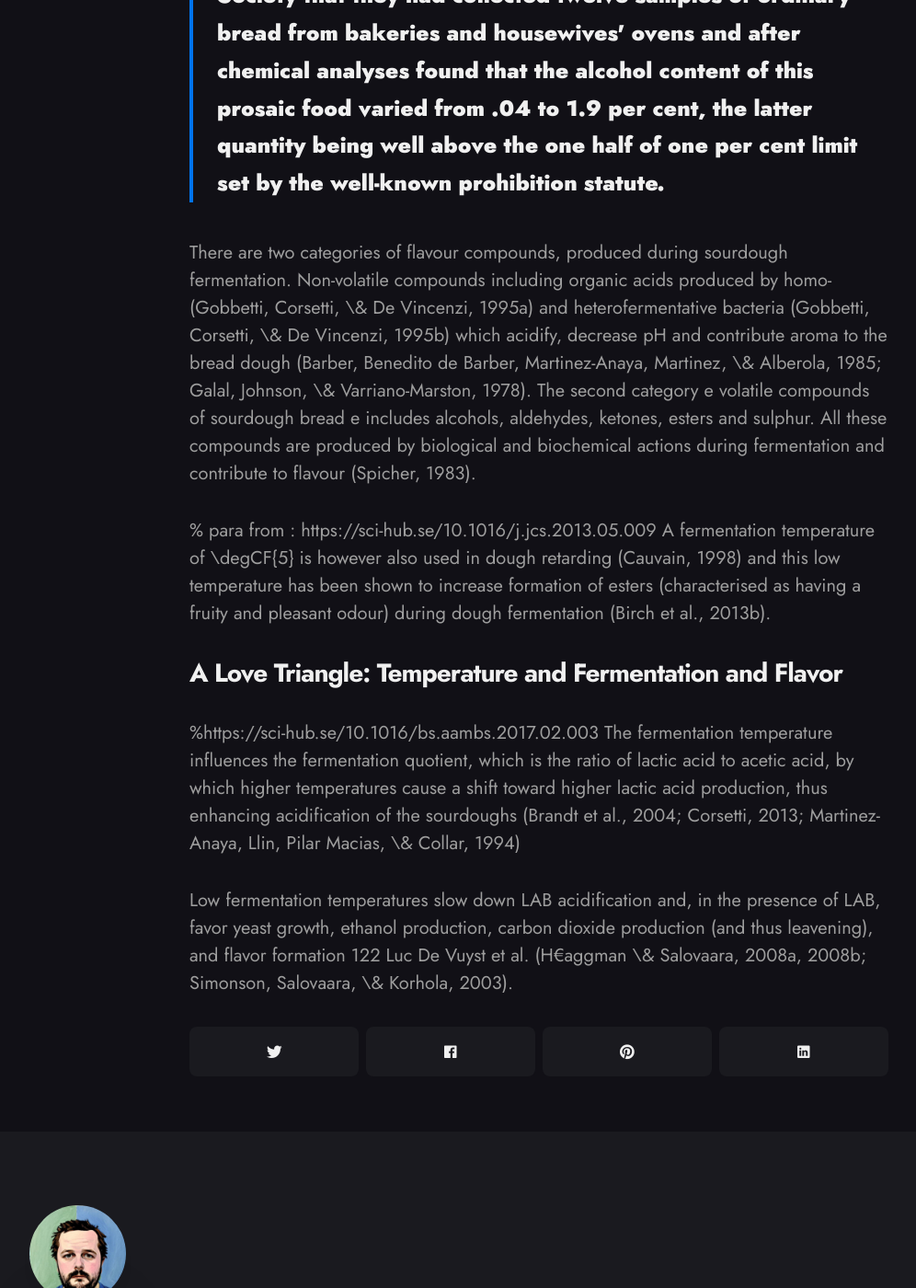
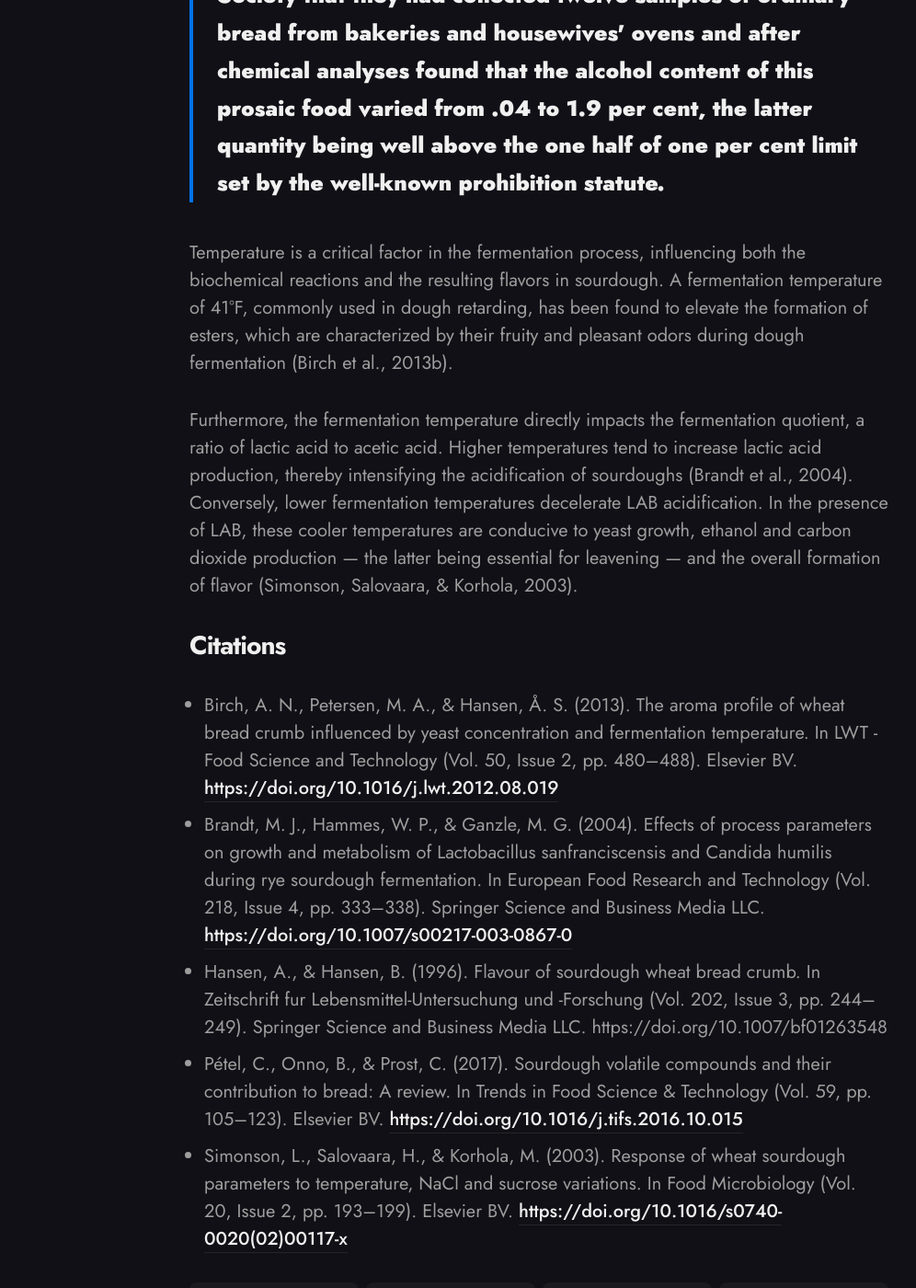
Before and after one commit to craigmbooth/sourdough-website, a Jekyll site: the page built from _posts/2023-10-15-why-does-sourdough-bread-taste-that-way.md, in a window 1280 px wide and 1400 px high, scrolled down 5013 px. Shown: the whole window at 92% size, without its empty margins (54-1050 px from the left). Built offline with Jekyll 4.4.1, drawn with Linux system fonts in a browser that asks for light colours; nearby versions of some CDN libraries; some of the changed text lies outside the part shown.

Commit message:
Markdownify taste article

```diff
--- a/_posts/2023-10-15-why-does-sourdough-bread-taste-that-way.md
+++ b/_posts/2023-10-15-why-does-sourdough-bread-taste-that-way.md
@@ -6,19 +6,19 @@ date:   2023-10-15
 image:  '/images/posts/taste/header.png'
 tags:   [taste]
 ---
+Fermentation is pivotal in the sourdough process, making it tastier and healthier than yeasted bread. Unlike yeasted bread, which relies on commercially produced yeast for rising, sourdough utilizes natural fermentation from wild yeasts and bacteria present in the environment.
 
-Fermentation in the sourdough process is one of the critical processes that causes sourdough to be better tasting and healthier than yeasted bread.  In \chapref{chap:yeast} we were also introduced to the sourdough starter in isolation.  The starter is a stable culture of yeast and lactic acid bacteria that live together, and through the action of eating the sugars in flour, produce many of the health and taste benefits of sourdough.  In this chapter we'll be diving into a bake from the point-of-view of the fermentation process.  We will be looking in more detail at the make-up of a starter, and the roles played by each of its constituents, and we'll be asking how and why this leads to delicious sourdough bread.
+These wild yeasts and bacteria are contained in your sourdough starter.  A starter, in the context of sourdough baking, is a mixture of flour and water that has been allowed to naturally ferment, capturing wild yeasts and bacteria. This living culture is what gives sourdough its distinct flavor and characteristics.
 
-Figuring out what causes bread to have its flavor is an active area of research, and if you read any papers on the subject you'll be barraged with the names of chemicals.  Over 540 molecules that give sourdough its flavor have been discovered\cite{ptel17}.  To pull a handful at random from a hat\cite{hansen96}: 2-methyl-propanal, 3-methyl-butanal, isopentanal, 2-nonenal, benzylethanol, 2-phenylethanol, dimethyl sulphide and 2-furfural.
+The starter comprises a stable mix of yeast and lactic acid bacteria. Together, they consume the sugars in the flour, yielding the notable health and flavor benefits of sourdough. In this chapter, we'll explore baking from the perspective of fermentation. We'll delve deeper into the composition of a starter, examine the functions of each component, and uncover the reasons behind sourdough's delectable appeal.
 
-As a simple demonstration that sourdough fermentation impacts the taste of bread, Fig.~\ref{fig:flavor_vs_sourdough} shows results\cite{hansen96} where a panel of tasters placed the acidity of bread on a 1-10 scale.  There is a clear positive correlation between the acidity of the bread and the percentage of sourdough used in the bake.  Now, acidity alone isn't a pleasant taste, this experiment alone demonstrates that sourdough fermentation impacts flavor, but not how.
+Figuring out what causes bread to have its flavor is an active area of research, and if you read any papers on the subject you'll be barraged with the names of chemicals.  Over 540 molecules that give sourdough its flavor have been discovered (Ptel, Onno & Prost, 2017).  To pull a handful at random (Hansen & Hansen, 1996): 2-methyl-propanal, 3-methyl-butanal, isopentanal, 2-nonenal, benzylethanol, 2-phenylethanol, dimethyl sulphide and 2-furfural.
 
+As a simple demonstration that sourdough fermentation impacts the taste of bread, the following graphs shows results from Hansen & Hansen 1996. In this study,  a panel of tasters placed the acidity of bread on a 1-10 scale.  There is a clear positive correlation between the acidity of the bread and the percentage of sourdough used in the bak. The more sourdough, the more sour the bread.
 
 ![Figure from Hansen et al. 1996]({{site.baseurl}}/images/posts/taste/flavor_vs_sourdough.png)
 
-The perceived acidity of bread (on a scale of 1-10) as a function of the fraction of pre-fermented dough in the mix, (adapted from from \cite{hansen96})
-
-Other studies have focused on how sourdough *improves* the taste of bread and, indeed, use of sourdough can improve the flavor of bread\cite{hansen96}. The flavor of sourdough wheat bread is richer and more aromatic than wheat bread, and tasters in one study\cite{hansen96} preferred breads baked with 5-10\% sourdough by weight.  Table~\ref{tab:taste_adjectives}.
+Other studies have focused on how sourdough *improves* the taste of bread and, indeed, use of sourdough can improve the flavor of bread. The flavor of sourdough wheat bread is richer and more aromatic than wheat bread, and tasters in this study preferred breads baked with 5-10% sourdough by weight, characterized by the following adjectives.
 
 | Yeasted Bread | Sourdough Bread |
 | ------------- | --------------- |
@@ -26,53 +26,45 @@ Other studies have focused on how sourdough *improves* the taste of bread and, i
 | Sweet         | Fresh           |
 | Yeasty        | Aromatic        |
 
-## How is flavor generated
+## How does a sourdough starter add flavor
 
-As we saw in Chap.\ref{chap:yeast}, a sourdough starter contains 1-3 species of yeast, and a few more (1-5 or so) species of lactic acid bacteria.  When dough is mixed, water is able to hydrate the flour (Chap.~\ref{chap:water}), and the following sequence of things happen
+A sourdough starter is a symbiotic culture, often comprised of 1-3 species of yeast and an additional 1-5 species of lactic acid bacteria. These microorganisms coexist, each playing a pivotal role in the fermentation and flavor development of the bread. Originating from a simple mixture of flour and water, a starter captures wild yeasts and bacteria from its environment, which then thrive and multiply in the mixture. Over time, with regular feeding of flour and water, this living culture becomes a stable and active fermentative force.
+
+When dough is mixed and water is introduced, it hydrates the flour, initiating a fascinating sequence of biochemical reactions.
 ### Water Helps Enzymes Get to Flour
 
-Yeast eats sugar.  Flour contains only 1\%-1\% sugar by weight.  Nowhere near enough to grow all that yeast, so what happens?
+Yeast eats sugar.  Flour contains only a few percent sugar by weight.  Nowhere near enough to grow all that yeast, so what happens?
 
-Water and enzymes is what happens.  As we saw in Sec.~\ref{sec:what_is_flour}, flour contains an enzyme named amylase \index{Amylase}. When the flour is mixed with water, the amylase becomes active.  Amylase begins to break down the starches in the flour (see Chap.\ref{chap:flour}), into sugars that are the perfect food source for yeast and bacteria.
+Flour contains an enzyme named amylase. When the flour is mixed with water, the amylase becomes active.  Amylase begins to break down the starches in the flour into sugars that are the perfect food source for yeast and bacteria.
 
-So at this point, the yeast and bacteria are in contact with a food source, and they start doing their thing:  eating and pooping.
+So at this point, the yeast and bacteria are in contact with a food source, and they start doing their thing:  eating
 
-### Eating and pooping: The Action of Yeasts
+### Microbes eat the sugar
 
-We'll start by talking about yeast, since this is what people are usually associate with bread baking.  Yeast can do two things:  respiration and fermentation.  When the yeast has the choice, it will respire (Fig.~\ref{fig:respiration_fermentation}, upper picture).  In respiration, the yeast takes food (glucose), and oxygen molecules (O$_2$).  It turns these into carbon dioxide (\cotwo) and water (\htwoo).  In this way the yeast can effectively use up almost all the oxygen inside the dough.
+We'll start by talking about yeast, since this is what people are usually associate with bread baking.  Yeast can do two things:  respiration and fermentation.  When the yeast has the choice, it will respire. In respiration, the yeast takes food (glucose), and oxygen molecules (O<sub>2</sub>).  It turns these into carbon dioxide (CO<sub>2</sub>) and water (H<sub>2</sub>O).  In this way the yeast can effectively use up almost all the oxygen inside the dough.
 
 ![Figure showing the chemical formulae for yeast respiration and fermentation]({{site.baseurl}}/images/posts/taste/respiration_fermentation.png)
 
-When conditions become less suitable for respiration (which happens if the yeast is in a low-oxygen environment or has enough glucose\cite{verduyn84}), yeast switches to doing fermentation (Fig.~\ref{fig:respiration_fermentation}, lower panel).  Here it turns glucose into ethanol and \cotwo. Yeast can transform 95\% of fermentable foods in flour into ethanol, ethanol is either converted into flavor compounds during fermentation, or boils off during cooking since the boiling point of ethanol is \degCF{78}, while the typical temperature of the center of a loaf of bread after baking is \degCF{88} \cite{martinez96}.  Ethanol will also be converted into flavorful compounds during the fermentation process (Sec.~\ref{sec:booze_to_flavor})
+When conditions become less suitable for respiration (which happens if the yeast is in a low-oxygen environment or has enough glucose), yeast switches to doing fermentation.  Here it turns glucose into ethanol and CO<sub>2</sub>. Yeast can transform 95% of fermentable foods in flour into ethanol, ethanol is either converted into flavor compounds during fermentation, or boils off during cooking since the boiling point of ethanol is 173&deg;F, while the typical temperature of the center of a loaf of bread after baking is 190&deg;F.  Ethanol will also be converted into flavorful compounds during the fermentation process (See the next section))
 
-The \cotwo is what inflates bubbles in the dough (see Sec.~\ref{sec:getting_bubbly} for a description of how \cotwo moves around in dough and blows bubbles).  If you want to clearly demonstrate to yourself that yeast creates carbon dioxide, you can perform a simple experiment, simply feed your starter, take a sample of that and put it in an airtight Ziploc bag.  After a few hours (don't forget the lag phase; Sec.~\ref{sec:yeast_lag_phase}) you'll see that the bag is noticeably puffy, and a few hours after that it should have undergone a significant amount of inflation.
-
-Yeast fermentation is common to all bread types.  There are c
+The CO<sub>2</sub> is what inflates bubbles in the dough.  If you want to clearly demonstrate to yourself that yeast creates carbon dioxide, you can perform a simple experiment, simply feed your starter, take a sample of that and put it in an airtight Ziploc bag.  After a few hours you'll see that the bag is noticeably puffy, and a few hours after that it should have undergone a significant amount of inflation.
 
 ### Turning Booze into Flavor
 
-Is a fact that was widely appreciated since at least the 1920's.
-
-Sandwiched in the Canadian Medical Association Journal from November 1926, between a report about tuberculosis vaccine tests in monkeys and a story stating that "A proton, the heart of an atom, would look like a porcelain doorknob if we could see its sphere of influence" is the following\cite{canmed26}
+That there is alcohol in breads is a fact that was widely appreciated since at least the 1920's.  Sandwiched in the Canadian Medical Association Journal from November 1926, between a report about tuberculosis vaccine tests in monkeys and a story stating that "A proton, the heart of an atom, would look like a porcelain doorknob if we could see its sphere of influence" is the following
 
 <blockquote>
   Professor Nicholas Knight and Miss Violet Simpson, chemists at Cornell College, Iowa, reported to the American Chemical Society that they had collected twelve samples of ordinary bread from bakeries and housewives' ovens and after chemical analyses found that the alcohol content of this prosaic food varied from .04 to 1.9 per cent, the latter quantity being well above the one half of one per cent limit set by the well-known prohibition statute.
 </blockquote>
 
-There are two categories of flavour compounds, produced during sourdough fermentation. Non-volatile compounds including organic acids produced by homo- (Gobbetti,
-Corsetti, \& De Vincenzi, 1995a) and heterofermentative bacteria (Gobbetti, Corsetti, \& De Vincenzi, 1995b) which acidify, decrease pH and contribute aroma to the bread dough (Barber, Benedito de Barber, Martinez-Anaya, Martinez, \& Alberola,
-1985; Galal, Johnson, \& Varriano-Marston, 1978). The second category e volatile compounds of sourdough bread e includes alcohols, aldehydes, ketones, esters
-and sulphur. All these compounds are produced by biological and biochemical actions during fermentation and contribute to flavour (Spicher, 1983).
+Temperature is a critical factor in the fermentation process, influencing both the biochemical reactions and the resulting flavors in sourdough. A fermentation temperature of 41°F, commonly used in dough retarding, has been found to elevate the formation of esters, which are characterized by their fruity and pleasant odors during dough fermentation (Birch et al., 2013b).
 
-% para from : https://sci-hub.se/10.1016/j.jcs.2013.05.009
-A fermentation temperature of \degCF{5} is however also
-used in dough retarding (Cauvain, 1998) and this low temperature
-has been shown to increase formation of esters (characterised as
-having a fruity and pleasant odour) during dough fermentation
-(Birch et al., 2013b).
-## A Love Triangle: Temperature and Fermentation and Flavor
+Furthermore, the fermentation temperature directly impacts the fermentation quotient, a ratio of lactic acid to acetic acid. Higher temperatures tend to increase lactic acid production, thereby intensifying the acidification of sourdoughs (Brandt et al., 2004). Conversely, lower fermentation temperatures decelerate LAB acidification. In the presence of LAB, these cooler temperatures are conducive to yeast growth, ethanol and carbon dioxide production — the latter being essential for leavening — and the overall formation of flavor (Simonson, Salovaara, & Korhola, 2003).
 
-%https://sci-hub.se/10.1016/bs.aambs.2017.02.003
-The fermentation temperature influences the fermentation quotient, which is the ratio of lactic acid to acetic acid, by which higher temperatures cause a shift toward higher lactic acid production, thus enhancing acidification of the sourdoughs (Brandt et al., 2004; Corsetti, 2013; Martinez-Anaya, Llin, Pilar Macias, \& Collar, 1994)
+## Citations
 
-Low fermentation temperatures slow down LAB acidification and, in the presence of LAB, favor yeast growth, ethanol production, carbon dioxide production (and thus leavening), and flavor formation 122 Luc De Vuyst et al. (H€aggman \& Salovaara, 2008a, 2008b; Simonson, Salovaara, \& Korhola, 2003).
+   * Birch, A. N., Petersen, M. A., & Hansen, Å. S. (2013). The aroma profile of wheat bread crumb influenced by yeast concentration and fermentation temperature. In LWT - Food Science and Technology (Vol. 50, Issue 2, pp. 480–488). Elsevier BV. [https://doi.org/10.1016/j.lwt.2012.08.019](https://doi.org/10.1016/j.lwt.2012.08.019)
+   * Brandt, M. J., Hammes, W. P., & Ganzle, M. G. (2004). Effects of process parameters on growth and metabolism of Lactobacillus sanfranciscensis and Candida humilis during rye sourdough fermentation. In European Food Research and Technology (Vol. 218, Issue 4, pp. 333–338). Springer Science and Business Media LLC. [https://doi.org/10.1007/s00217-003-0867-0](https://doi.org/10.1007/s00217-003-0867-0)
+   * Hansen, A., & Hansen, B. (1996). Flavour of sourdough wheat bread crumb. In Zeitschrift fur Lebensmittel-Untersuchung und -Forschung (Vol. 202, Issue 3, pp. 244–249). Springer Science and Business Media LLC. https://doi.org/10.1007/bf01263548
+   * Pétel, C., Onno, B., & Prost, C. (2017). Sourdough volatile compounds and their contribution to bread: A review. In Trends in Food Science & Technology (Vol. 59, pp. 105–123). Elsevier BV. [https://doi.org/10.1016/j.tifs.2016.10.015](https://doi.org/10.1016/j.tifs.2016.10.015)
+   * Simonson, L., Salovaara, H., & Korhola, M. (2003). Response of wheat sourdough parameters to temperature, NaCl and sucrose variations. In Food Microbiology (Vol. 20, Issue 2, pp. 193–199). Elsevier BV. [https://doi.org/10.1016/s0740-0020(02)00117-x](https://doi.org/10.1016/s0740-0020(02)00117-x)
```
Also changed, not shown: _posts/2023-10-17-is-sourdough-better-for-you-than-other-breads.md (added, +32 -0 lines), images/posts/health/header.png (added).
